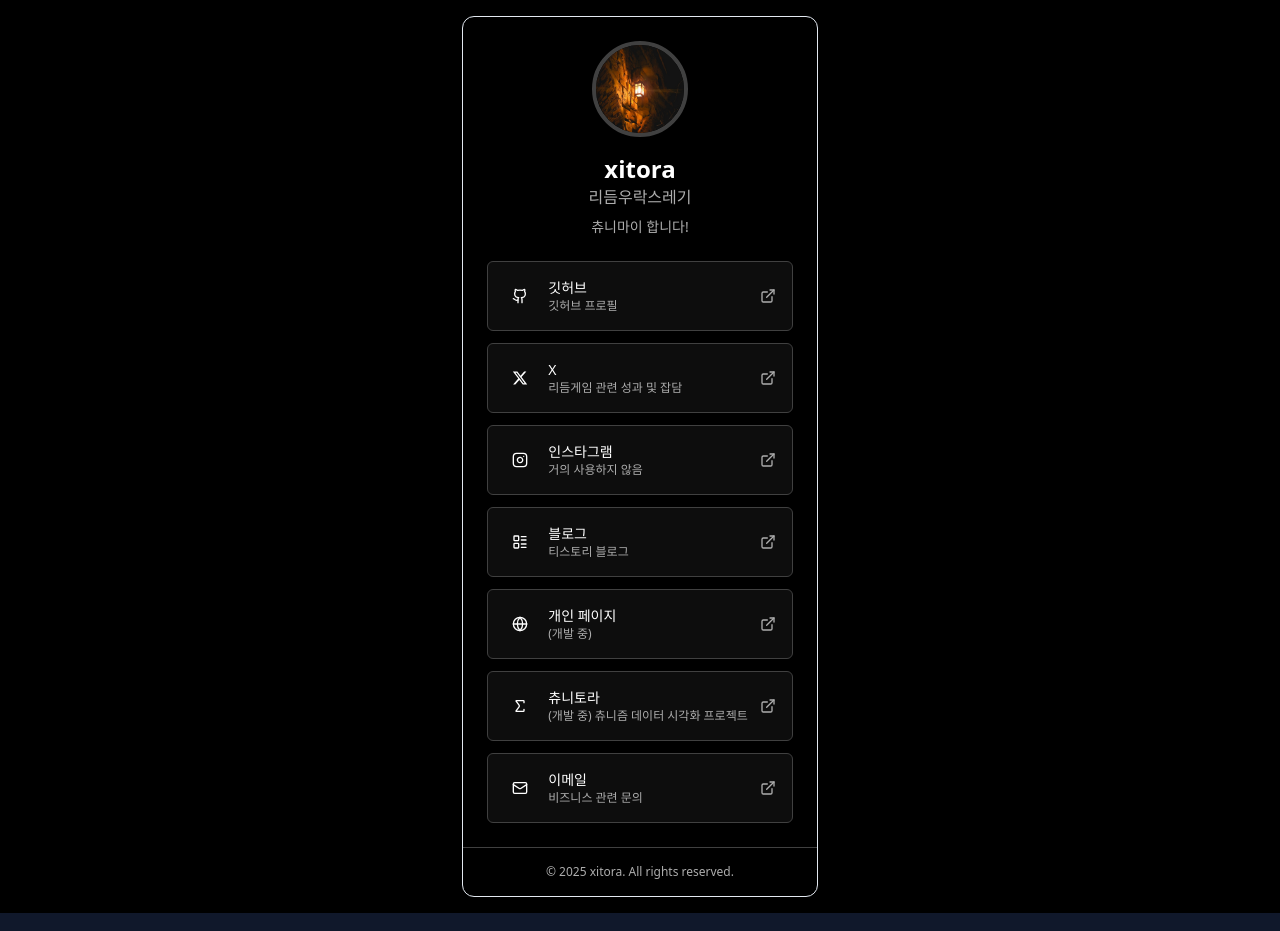
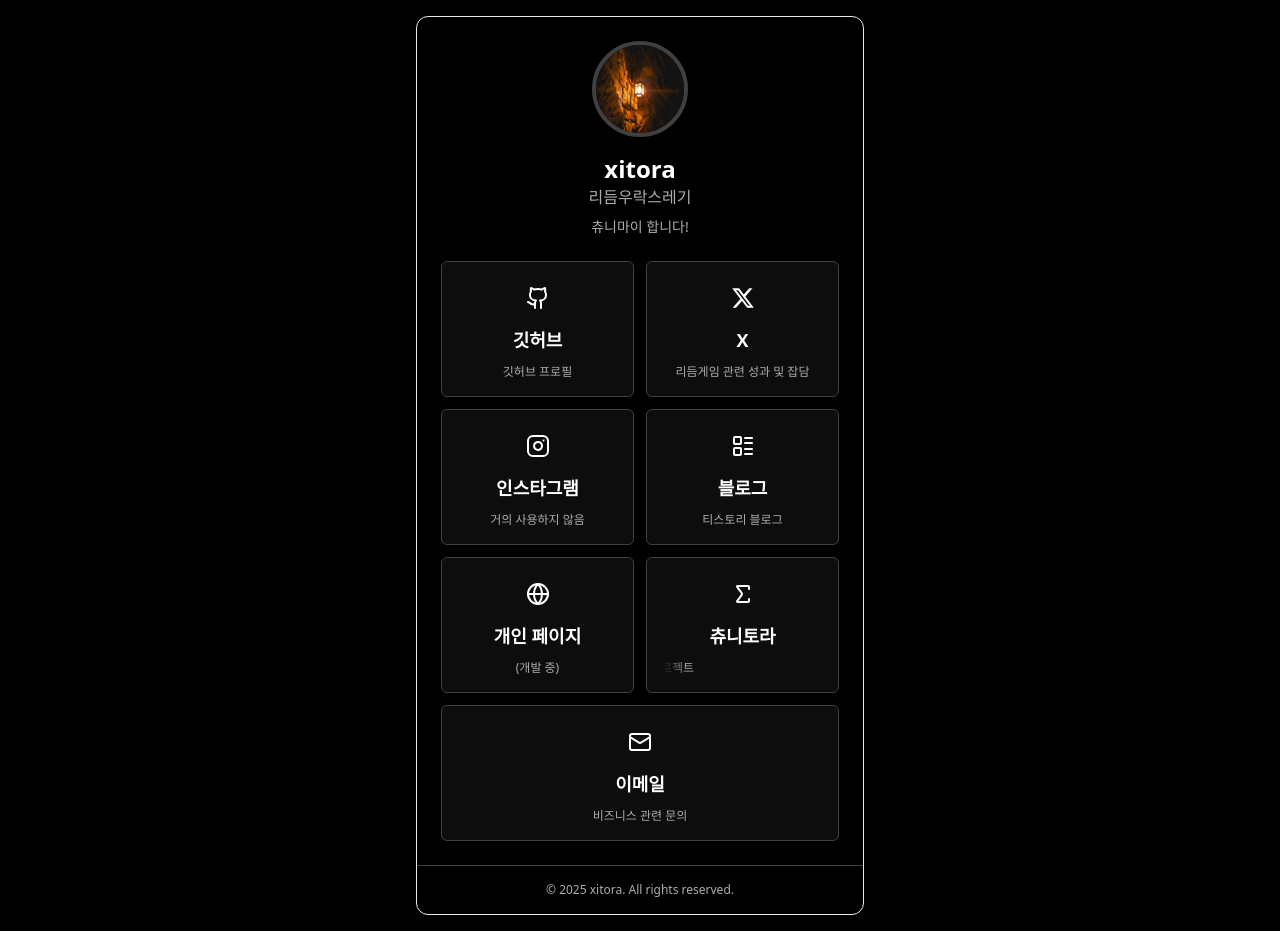
Before and after one commit to xitora/card, a Next.js app: page / in a window 1280 px wide. Built offline with nearby package versions, Linux system fonts and the light colour scheme.

Commit message:
다수의 수정 사항
버튼 배열 변경, 호버 이펙트 추가

```diff
--- a/app/globals.css
+++ b/app/globals.css
@@ -87,3 +87,104 @@
 body {
   background-color: #10182b;
 }
+
+/* 마퀴(Marquee) 효과를 위한 스타일 */
+.marquee-container {
+  width: 100%;
+  overflow: hidden;
+  white-space: nowrap;
+  position: relative;
+  mask-image: linear-gradient(to right, transparent, black 15%, black 85%, transparent);
+  -webkit-mask-image: linear-gradient(to right, transparent, black 15%, black 85%, transparent);
+}
+
+.marquee-text {
+  display: inline-block;
+  padding-left: 100%;
+  animation: marquee 6s linear infinite;
+}
+
+@keyframes marquee {
+  0% {
+    transform: translateX(0);
+  }
+  100% {
+    transform: translateX(-100%);
+  }
+}
+
+/* 호버 시 애니메이션 일시 정지 */
+.marquee-container:hover .marquee-text {
+  animation-play-state: paused;
+}
+
+/* 버튼 호버 효과 */
+.link-button {
+  transition: all 0.3s ease;
+  position: relative;
+  overflow: visible;
+}
+
+.link-button::before {
+  content: "";
+  position: absolute;
+  top: 0;
+  left: 0;
+  width: 100%;
+  height: 100%;
+  background: linear-gradient(
+    135deg,
+    rgba(138, 143, 255, 0.2) 0%,
+    rgba(85, 108, 214, 0.15) 50%,
+    rgba(103, 58, 183, 0.1) 100%
+  );
+  opacity: 0;
+  transition: opacity 0.3s ease;
+  z-index: 0;
+}
+
+.link-button:hover {
+  transform: translateY(-3px);
+  box-shadow: 0 10px 20px rgba(0, 0, 0, 0.2);
+  border-color: rgba(138, 143, 255, 0.4);
+}
+
+.link-button:hover::before {
+  opacity: 1;
+}
+
+.link-button .icon-container {
+  transition: transform 0.3s ease;
+}
+
+.link-button:hover .icon-container {
+  transform: scale(1.1) rotate(5deg);
+}
+
+.label-text-wrapper {
+  position: relative;
+  z-index: 1;
+  overflow: visible;
+}
+
+.label-text {
+  position: relative;
+  z-index: 1;
+  transition: color 0.3s ease, text-shadow 0.3s ease;
+}
+
+.link-button:hover .label-text {
+  color: #ffffff;
+  text-shadow: 0 0 15px rgba(138, 143, 255, 0.8), 0 0 25px rgba(103, 58, 183, 0.6), 0 0 35px rgba(103, 58, 183, 0.4);
+  filter: drop-shadow(0 0 10px rgba(138, 143, 255, 0.5));
+}
+
+.link-button .description-text {
+  position: relative;
+  z-index: 1;
+  transition: color 0.3s ease;
+}
+
+.link-button:hover .description-text {
+  color: #cccccc;
+}
--- a/app/layout.tsx
+++ b/app/layout.tsx
@@ -1,8 +1,10 @@
-import type { Metadata } from 'next'
-import './globals.css'
+import type React from "react"
+import type { Metadata } from "next"
+import "./globals.css"
 
 export const metadata: Metadata = {
-  title: 'xitora 카드 페이지',
+  title: "xitora 카드 페이지",
+    generator: 'v0.dev'
 }
 
 export default function RootLayout({
@@ -16,3 +18,7 @@ export default function RootLayout({
     </html>
   )
 }
+
+
+
+import './globals.css'
--- a/app/page.tsx
+++ b/app/page.tsx
@@ -1,9 +1,18 @@
+"use client"
+
 import type React from "react"
+
+import { useState, useRef, useEffect } from "react"
 import Image from "next/image"
 import { Button } from "@/components/ui/button"
 import { Card } from "@/components/ui/card"
-import { Github, Instagram, Mail, Globe, ExternalLink, Sigma, LayoutList } from "lucide-react"
+import { Github, Instagram, Mail, Globe, Sigma, LayoutList } from "lucide-react"
 import { XLogo } from "@/components/x-logo"
+
+// 아이콘 래퍼 컴포넌트 추가
+const IconWrapper = ({ children }: { children: React.ReactNode }) => (
+  <div className="flex h-10 w-10 items-center justify-center">{children}</div>
+)
 
 export default function LinkTree() {
   return (
@@ -19,54 +28,55 @@ export default function LinkTree() {
             <p className="mt-2 text-center text-sm text-text-secondary">츄니마이 합니다!</p>
           </div>
 
-          <div className="flex flex-col gap-3 p-6 pt-0">
+          <div className="grid grid-cols-2 gap-3 p-6 pt-0">
             <LinkButton
               href="https://github.com/xitora"
-              icon={<Github size={18} />}
+              icon={<Github size={30} />}
               label="깃허브"
               description="깃허브 프로필"
             />
 
             <LinkButton
               href="https://x.com/xit0ra"
-              icon={<XLogo size={18} />}
+              icon={<XLogo size={30} />}
               label="X"
               description="리듬게임 관련 성과 및 잡담"
             />
 
             <LinkButton
               href="https://instagram.com/xit0ra"
-              icon={<Instagram size={18} />}
+              icon={<Instagram size={30} />}
               label="인스타그램"
               description="거의 사용하지 않음"
             />
 
             <LinkButton
               href="http://blog.xitora.cc"
-              icon={<LayoutList size={18} />}
+              icon={<LayoutList size={30} />}
               label="블로그"
               description="티스토리 블로그"
             />
 
             <LinkButton
               href="https://xitora.cc"
-              icon={<Globe size={18} />}
+              icon={<Globe size={30} />}
               label="개인 페이지"
               description="(개발 중)"
             />
 
             <LinkButton
               href="https://chuni.xitora.cc"
-              icon={<Sigma size={18} />}
+              icon={<Sigma size={30} />}
               label="츄니토라"
               description="(개발 중) 츄니즘 데이터 시각화 프로젝트"
             />
 
             <LinkButton
               href="mailto:contact@xitora.cc"
-              icon={<Mail size={18} />}
+              icon={<Mail size={30} />}
               label="이메일"
               description="비즈니스 관련 문의"
+              className="col-span-2"
             />
           </div>
 
@@ -84,22 +94,47 @@ interface LinkButtonProps {
   icon: React.ReactNode
   label: string
   description?: string
+  className?: string
 }
 
-function LinkButton({ href, icon, label, description }: LinkButtonProps) {
+function LinkButton({ href, icon, label, description, className = "" }: LinkButtonProps) {
+  const [isOverflowing, setIsOverflowing] = useState(false)
+  const textRef = useRef<HTMLDivElement>(null)
+
+  useEffect(() => {
+    if (textRef.current && description) {
+      const isTextOverflowing = textRef.current.scrollWidth > textRef.current.clientWidth
+      setIsOverflowing(isTextOverflowing)
+    }
+  }, [description])
+
   return (
     <Button
       asChild
       variant="outline"
-      className="flex h-auto w-full items-center justify-start gap-3 border border-button-border bg-button-bg p-4 text-left text-text-primary hover:bg-button-hover hover:text-text-primary"
+      className={`link-button flex h-auto w-full flex-col items-center justify-center border border-button-border bg-button-bg py-3 px-4 text-center text-text-primary hover:bg-button-hover hover:text-text-primary ${className}`}
     >
-      <a href={href} target="_blank" rel="noopener noreferrer">
-        <div className="flex min-w-8 items-center justify-center">{icon}</div>
-        <div>
-          <div className="font-medium">{label}</div>
-          {description && <div className="text-xs text-text-secondary hover:text-text-secondary">{description}</div>}
+      <a href={href} target="_blank" rel="noopener noreferrer" className="flex w-full flex-col items-center">
+        <div className="flex h-12 w-12 flex-shrink-0 items-center justify-center icon-container">
+          <div className="transform scale-150 origin-center">{icon}</div>
         </div>
-        <ExternalLink size={14} className="ml-auto text-text-secondary" />
+        <div className="font-bold text-lg -mt-1 truncate max-w-full label-text-wrapper">
+          <span className="label-text">{label}</span>
+        </div>
+        {description && (
+          <div
+            ref={textRef}
+            className="mt-0.5 mb-1 text-xs text-text-secondary hover:text-text-secondary w-full overflow-hidden whitespace-nowrap description-text"
+          >
+            {isOverflowing ? (
+              <div className="marquee-container">
+                <div className="marquee-text">{description}</div>
+              </div>
+            ) : (
+              description
+            )}
+          </div>
+        )}
       </a>
     </Button>
   )
```
